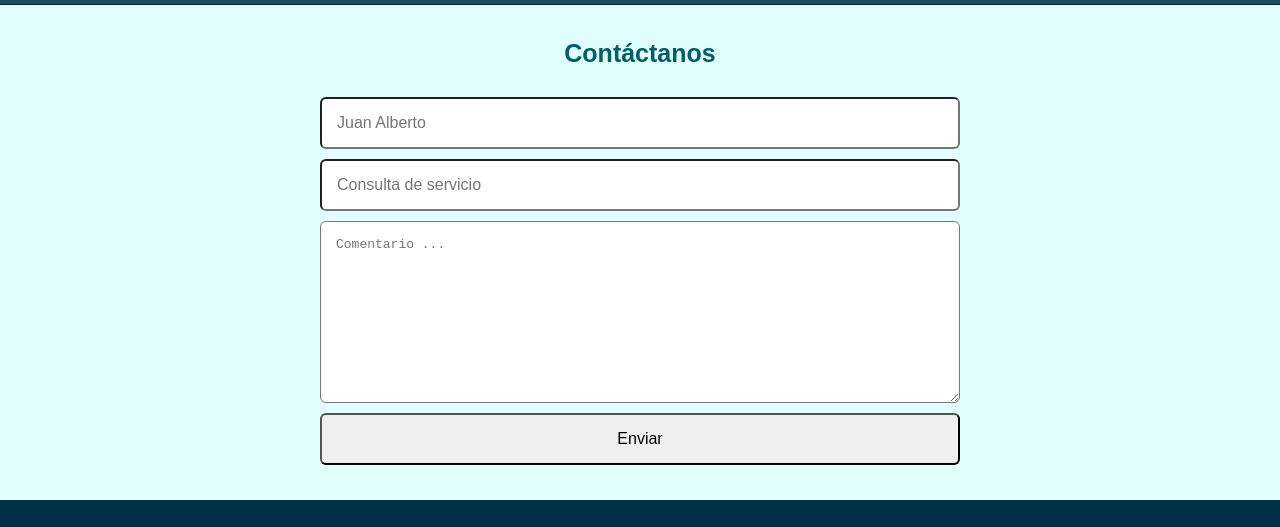
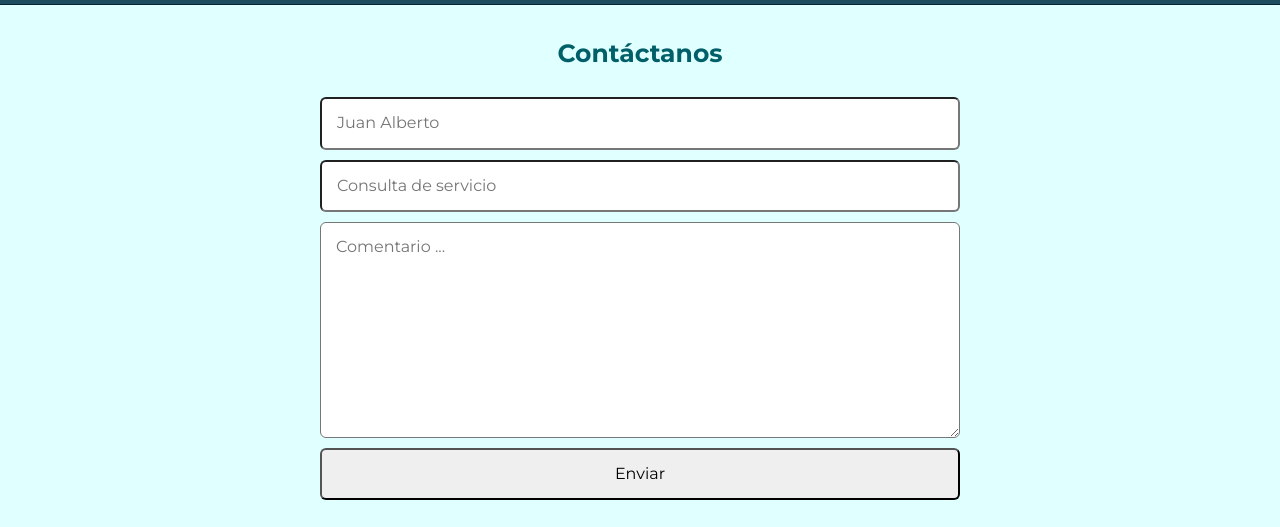
Before and after one commit to MichelleLaurian/Historial-clinico, a plain HTML site: page components/contactanos.html in a window 1280 px wide. Shown: the part 122-649 px from the top of the page. Drawn offline with Linux system fonts and the light colour scheme.

Commit message:
cambios en la estructura del los formularios

```diff
--- a/components/contactanos.html
+++ b/components/contactanos.html
@@ -1,8 +1,15 @@
+<!DOCTYPE html>
+<html lang="en">
 <head>
-  <link rel="stylesheet" href="/css/styleM.css">
+  <meta charset="UTF-8">
+  <meta name="viewport" content="width=device-width, initial-scale=1.0">
+  <title>Historial clinico</title>
+  <link rel="preconnect" href="https://fonts.googleapis.com">
+  <link rel="preconnect" href="https://fonts.gstatic.com" crossorigin>
+  <link href="https://fonts.googleapis.com/css2?family=Montserrat:ital,wght@0,100..900;1,100..900&display=swap" rel="stylesheet">
+  <link rel="stylesheet" href="/css/normalizer.css">
   <link rel="stylesheet" href="/css/styles.css">
 </head>
-
 <body>
   <header class="header">
     <div class="header-contenido contenedor">
--- a/components/ingresopacprimeravez.html
+++ b/components/ingresopacprimeravez.html
@@ -1,8 +1,15 @@
+<!DOCTYPE html>
+<html lang="en">
 <head>
-  <link rel="stylesheet" href="/css/styleM.css">
+  <meta charset="UTF-8">
+  <meta name="viewport" content="width=device-width, initial-scale=1.0">
+  <title>Historial clinico</title>
+  <link rel="preconnect" href="https://fonts.googleapis.com">
+  <link rel="preconnect" href="https://fonts.gstatic.com" crossorigin>
+  <link href="https://fonts.googleapis.com/css2?family=Montserrat:ital,wght@0,100..900;1,100..900&display=swap" rel="stylesheet">
+  <link rel="stylesheet" href="/css/normalizer.css">
   <link rel="stylesheet" href="/css/styles.css">
 </head>
-
 <body>
   <header class="header">
     <div class="header-contenido contenedor">
```
Also changed, not shown: components/singIng.html (+9 -2 lines).
